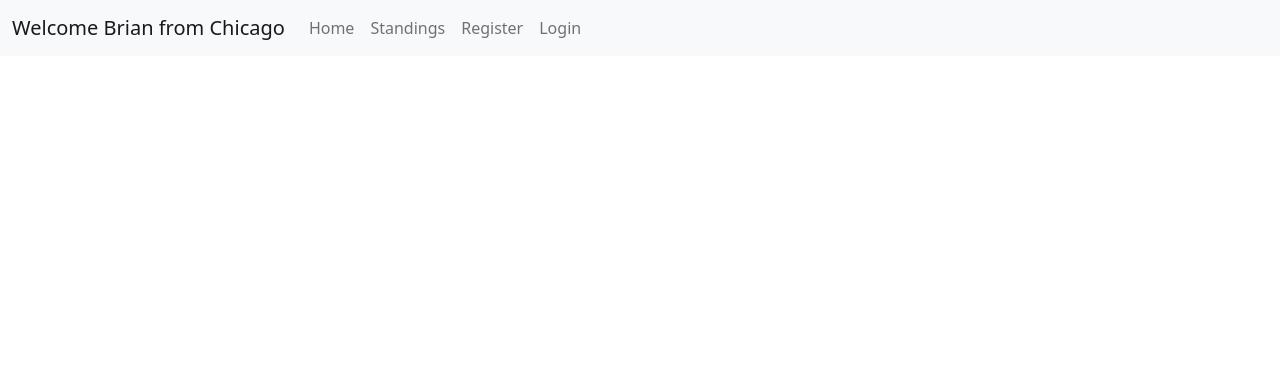
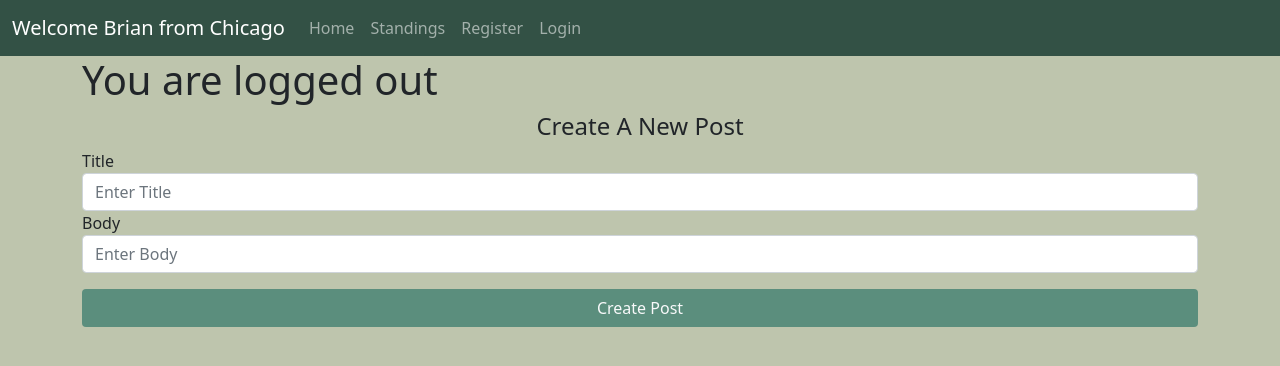
Before and after one commit to ibsy000/week8_day1_react_intro, a React (Create React App) app: page /create-post in a window 1280 px wide. Shown: the top 366 px of the page. Built offline with nearby package versions, Linux system fonts and the light colour scheme.

Commit message:
added CreatePost component, added the link to the Navbar, added the route to App, added if statement to Navbar to show Create Post && Logout links when user is logged in, and when no user logged in navbar shows Register && Login

```diff
--- a/public/index.html
+++ b/public/index.html
@@ -9,7 +9,7 @@
         <link rel="stylesheet" href="https://cdnjs.cloudflare.com/ajax/libs/font-awesome/5.15.4/css/all.min.css">
         <title>Title</title>
     </head>
-    <body>
+    <body style="background-color: #bec5ad;">
         <div id="root">
 
         </div>
--- a/src/App.js
+++ b/src/App.js
@@ -7,28 +7,45 @@ import Register from './components/Register';
 import AlertMessage from './components/AlertMessage';
 import { useState } from 'react'
 import Login from './components/Login';
+import CreatePost from './components/CreatePost';
 
 
 function App(props) {
+    const now = new Date()
     const [message, setMessage] = useState(null)
     const [category, setCategory] = useState(null)
+    const [loggedIn, setLoggedIn] = useState((localStorage.getItem('token') &&
+        new Date(localStorage.getItem('expiration')) > now) ? true : false)
 
     const flashMessage = (message, category) => {
         setMessage(message)
         setCategory(category)
     }
 
+    const login = () => {
+        setLoggedIn(true)
+    }
+
+    const logout = () => {
+        localStorage.removeItem('token')
+        localStorage.removeItem('expiration')
+        setLoggedIn(false)
+    }
+
     return (
         <>
-            <Navbar name = 'Brian' city = 'Chicago' />
+            <Navbar name = 'Brian' city = 'Chicago' logout={logout} login={login} />
             <div className = 'container'>
                 {message ? <AlertMessage message={message} category={category}
                     flashMessage={flashMessage} /> : null}
+                { loggedIn ? <h1>You are logged in</h1> : <h1>You are logged out</h1>}
                 <Routes>
                     <Route path='/' element={<ButtonCounter />} />
                     <Route path='/standings' element={<RacersClass />} />
                     <Route path='/register' element={<Register flashMessage={flashMessage}/>} />
-                    <Route path='/login' element={<Login flashMessage={flashMessage}/>} />
+                    <Route path='/login' element={<Login flashMessage={flashMessage} login={login}/>} />
+                    <Route path='/create-post' element={<CreatePost flashMessage={flashMessage}
+                        login={login}/>} />
                 </Routes>
             </div>
         </>
--- /dev/null
+++ b/src/components/CreatePost.jsx
@@ -0,0 +1,66 @@
+import React from 'react'
+import { useNavigate } from 'react-router-dom'
+
+export default function CreatePost(props) {
+
+    let navigate = useNavigate()
+
+    const handleSubmit = e => {
+        e.preventDefault()
+
+        if (localStorage.getItem('token')){
+
+            let myHeaders = new Headers()
+            myHeaders.append('Authorization', 'Bearer ' + localStorage.getItem('token'))
+            myHeaders.append('Content-Type', 'application/json')
+
+            let formData = JSON.stringify({
+                title: e.target.title.value,
+                body: e.target.body.value
+            })
+
+            fetch('http://localhost:5000/api/posts', {
+                method: 'POST',
+                headers: myHeaders,
+                body: formData
+            })
+                .then(res => res.json())
+                .then(data => {
+                    if (data.error){
+                        console.error(data.error)
+                    } else {
+                        props.flashMessage('Your post has been successfully created!', 'success')
+                        navigate('/')
+                    }
+                })
+        } else {
+            props.flashMessage('You have to be logged in to do that.', 'danger')
+        }
+
+
+    }
+
+
+    return (
+        <>
+            <h4 className="text-center">Create A New Post</h4>
+
+            <form className="createPost" onSubmit={handleSubmit}>
+
+                <div className="form-group">
+                    <label htmlFor="title">Title</label>
+                    <input type="text" className='form-control' placeholder='Enter Title'
+                        name='title'/>
+
+                    <label htmlFor="body">Body</label>
+                    <input type="text" className='form-control' placeholder='Enter Body'
+                        name='body'/>
+
+                    <input type="submit" className='btn text-light w-100 mt-3' value='Create Post'
+                        style={{backgroundColor: '#5b8e7d'}}/>
+
+                </div>
+            </form>
+        </>
+    )
+}
--- a/src/components/Login.jsx
+++ b/src/components/Login.jsx
@@ -23,6 +23,9 @@ export default function Login(props) {
             localStorage.setItem('token', data.token)
             localStorage.setItem('expiration', data.token_expiration)
 
+            // Change the loggedIn state to true
+            props.login()
+
             // Flash success massage and navigate back to home
             props.flashMessage('You have successfully logged in', 'success')
             navigate('/')
@@ -46,7 +49,8 @@ export default function Login(props) {
                     name='password' />
 
                 {/* <button/> or <input/> is the same */}
-                <input type="submit" className='btn btn-primary w-100 mt-3' value='Login' />
+                <input type="submit" className='btn w-100 mt-3 text-light' value='Login'
+                    style={{backgroundColor: '#5b8e7d'}}/>
 
             </div>
         </form>
--- a/src/components/Navbar.js
+++ b/src/components/Navbar.js
@@ -4,8 +4,10 @@ import React from 'react'
 import { Link } from 'react-router-dom'
 
 export default function Navbar(props) {
+
     return (
-        <nav className="navbar navbar-expand-lg navbar-light bg-light">
+        <>
+            <nav className="navbar navbar-expand-lg navbar-dark" style={{backgroundColor: '#335145'}}>
                 <div className="container-fluid">
                     <a className="navbar-brand" href="/">Welcome {props.name} from {props.city}</a>
                     <button className="navbar-toggler" type="button" data-bs-toggle="collapse" data-bs-target="#navbarNavAltMarkup" aria-controls="navbarNavAltMarkup" aria-expanded="false" aria-label="Toggle navigation">
@@ -15,11 +17,20 @@ export default function Navbar(props) {
                     <div className="navbar-nav">
                         <Link className="nav-link" to="/">Home</Link>
                         <Link className="nav-link" to="/standings">Standings</Link>
+                        {localStorage.getItem('token')
+                            ?<>
+                                <Link className="nav-link" to="/create-post">Create Post</Link>
+                                <Link className="nav-link" to="/" onClick={props.logout}>Logout</Link>
+                            </>
+                            :<>
                                 <Link className="nav-link" to="/register">Register</Link>
                                 <Link className="nav-link" to="/login">Login</Link>
+                            </>
+                        }
                     </div>
                     </div>
                 </div>
             </nav>
+        </>
     )
 }
--- a/src/components/RacersClass.jsx
+++ b/src/components/RacersClass.jsx
@@ -64,12 +64,13 @@ export default class RacersClass extends Component { // Component is a base clas
                 </div>
                 <div className="row">
                     <div className='col'>
-                        <input type="submit" value="Submit" className="btn btn-primary w-100" />
+                        <input type="submit" value="Submit" className="btn w-100 text-light"
+                            style={{backgroundColor: '#5b8e7d'}}/>
                     </div>
                 </div>
             </form>
             {/* { this.state.racers.length ? (insert table here) : (null) } */}
-            <table className='table table-primary table-striped mt-3'>
+            <table className='table table-secondary table-striped mt-3'>
                 <thead>
                     <tr>
                         {tableHeaders.map((th, i) => <th key={i}>{th}</th>)}
--- a/src/components/Register.jsx
+++ b/src/components/Register.jsx
@@ -66,7 +66,8 @@ export default function Register(props) {
                     name='confirmPass' />
 
                 {/* <button/> or <input/> is the same */}
-                <input type="submit" className='btn btn-primary w-100 mt-3' value='Register' />
+                <input type="submit" className='btn w-100 mt-3 text-light' value='Register'
+                    style={{backgroundColor: '#5b8e7d'}}/>
 
             </div>
         </form>
```
Lines whose indentation alone changed are shown as unchanged.
